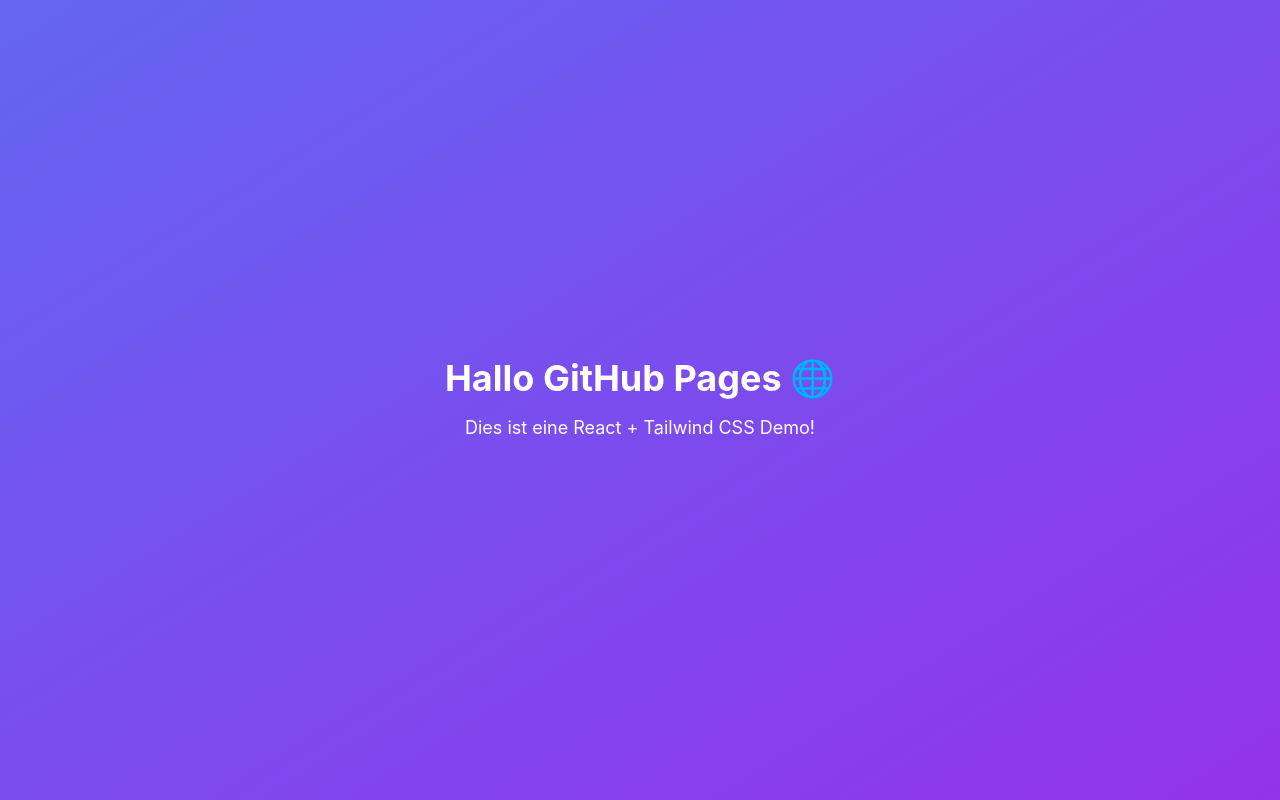
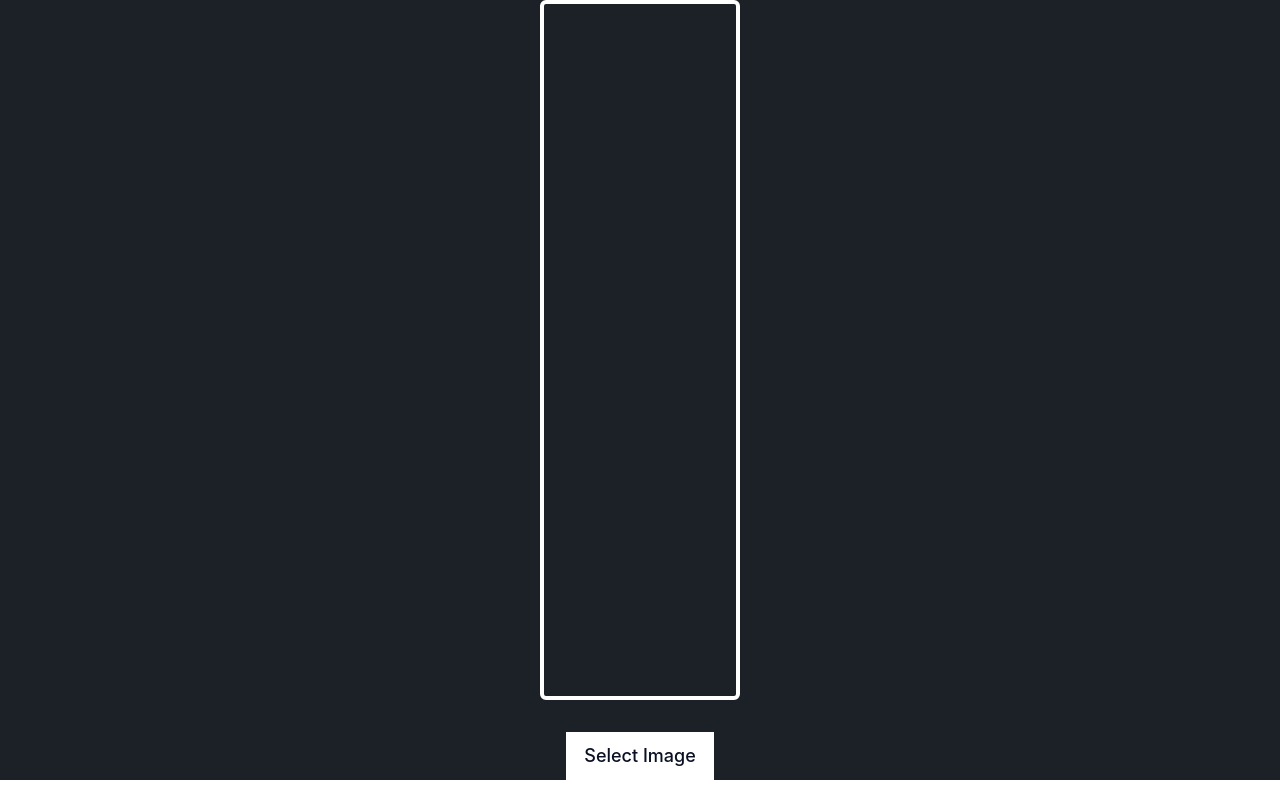
Before and after one commit to schifyor/smart-camera, a React (Create React App) app: page / in a window 1280 px wide. Built offline with nearby package versions, Linux system fonts and the light colour scheme.

Commit message:
image recognition from yt

```diff
--- a/src/App.tsx
+++ b/src/App.tsx
@@ -1,12 +1,10 @@
-import './App.css';
+import "./App.css";
+import { ObjectDetector } from "./components/objectDetector";
 
 function App() {
   return (
-    <div className="h-screen bg-gradient-to-br from-indigo-500 to-purple-600 text-white flex items-center justify-center text-center">
-      <div>
-        <h1 className="text-4xl font-bold mb-4">Hallo GitHub Pages 🌐</h1>
-        <p className="text-lg">Dies ist eine React + Tailwind CSS Demo!</p>
-      </div>
+    <div className="w-full h-full bg-[#1c2127] flex flex-col items-center justify-center text-white">
+      <ObjectDetector />
     </div>
   );
 }
--- /dev/null
+++ b/src/components/objectDetector/index.tsx
@@ -0,0 +1,141 @@
+import React, { useRef, useState, ChangeEvent } from "react";
+
+import "@tensorflow/tfjs-backend-cpu";
+// import "@tensorflow/tfjs-backend-webgl";
+import * as cocoSsd from "@tensorflow-models/coco-ssd";
+import { ObjectDetection } from "@tensorflow-models/coco-ssd";
+
+interface Prediction {
+  bbox: [number, number, number, number];
+  class: string;
+  score: number;
+}
+
+export function ObjectDetector() {
+  const fileInputRef = useRef<HTMLInputElement | null>(null);
+  const imageRef = useRef<HTMLImageElement | null>(null);
+
+  const [imgData, setImgData] = useState<string | null>(null);
+  const [predictions, setPredictions] = useState<Prediction[]>([]);
+  const [isLoading, setLoading] = useState(false);
+
+  const isEmptyPredictions = !predictions || predictions.length === 0;
+
+  const openFilePicker = () => {
+    fileInputRef.current?.click();
+  };
+
+  const normalizePredictions = (
+    predictions: cocoSsd.DetectedObject[],
+    imgSize: { width: number; height: number }
+  ): Prediction[] => {
+    if (!predictions || !imgSize || !imageRef.current) return [];
+
+    const imgWidth = imageRef.current.width;
+    const imgHeight = imageRef.current.height;
+
+    return predictions.map((prediction) => {
+      const [oldX, oldY, oldWidth, oldHeight] = prediction.bbox;
+
+      const x = (oldX * imgWidth) / imgSize.width;
+      const y = (oldY * imgHeight) / imgSize.height;
+      const width = (oldWidth * imgWidth) / imgSize.width;
+      const height = (oldHeight * imgHeight) / imgSize.height;
+
+      return {
+        class: prediction.class,
+        score: prediction.score,
+        bbox: [x, y, width, height],
+      };
+    });
+  };
+
+  const detectObjectsOnImage = async (
+    imageElement: HTMLImageElement,
+    imgSize: { width: number; height: number }
+  ) => {
+    const model: ObjectDetection = await cocoSsd.load();
+    const predictions = await model.detect(imageElement, 6);
+    const normalized = normalizePredictions(predictions, imgSize);
+    setPredictions(normalized);
+    console.log("Predictions: ", predictions);
+  };
+
+  const readImage = (file: File): Promise<string> => {
+    return new Promise((resolve, reject) => {
+      const fileReader = new FileReader();
+      fileReader.onload = () => resolve(fileReader.result as string);
+      fileReader.onerror = () => reject(fileReader.error);
+      fileReader.readAsDataURL(file);
+    });
+  };
+
+  const onSelectImage = async (e: ChangeEvent<HTMLInputElement>) => {
+    setPredictions([]);
+    setLoading(true);
+
+    const file = e.target.files?.[0];
+    if (!file) return;
+
+    const imgData = await readImage(file);
+    setImgData(imgData);
+
+    const imageElement = document.createElement("img");
+    imageElement.src = imgData;
+
+    imageElement.onload = async () => {
+      const imgSize = {
+        width: imageElement.width,
+        height: imageElement.height,
+      };
+      await detectObjectsOnImage(imageElement, imgSize);
+      setLoading(false);
+    };
+  };
+
+  return (
+    <div className="flex flex-col items-center">
+      <div className="min-w-[200px] h-[700px] border-4 border-white rounded-md flex items-center justify-center relative">
+        {imgData && (
+          <img
+            src={imgData}
+            ref={imageRef}
+            alt="Target"
+            className="h-full object-contain"
+          />
+        )}
+        {!isEmptyPredictions &&
+          predictions.map((prediction, idx) => (
+            <div
+              key={idx}
+              className="absolute border-4 border-green-500"
+              style={{
+                left: `${prediction.bbox[0]}px`,
+                top: `${prediction.bbox[1]}px`,
+                width: `${prediction.bbox[2]}px`,
+                height: `${prediction.bbox[3]}px`,
+              }}
+            >
+              <div className="absolute -top-6 left-0 text-green-500 font-medium text-base">
+                {`${prediction.class} ${prediction.score.toFixed(1)}%`}
+              </div>
+            </div>
+          ))}
+      </div>
+
+      <input
+        type="file"
+        ref={fileInputRef}
+        onChange={onSelectImage}
+        className="hidden"
+      />
+
+      <button
+        onClick={openFilePicker}
+        className="mt-8 px-4 py-2 border-2 border-transparent bg-white text-[#0a0f22] text-lg font-medium transition-all duration-200 hover:bg-transparent hover:border-white hover:text-white"
+      >
+        {isLoading ? "Recognizing..." : "Select Image"}
+      </button>
+    </div>
+  );
+}
```
Also changed, not shown: package.json (+13 -1 lines), 15 other files (tests, documents, lock files or other folders).
